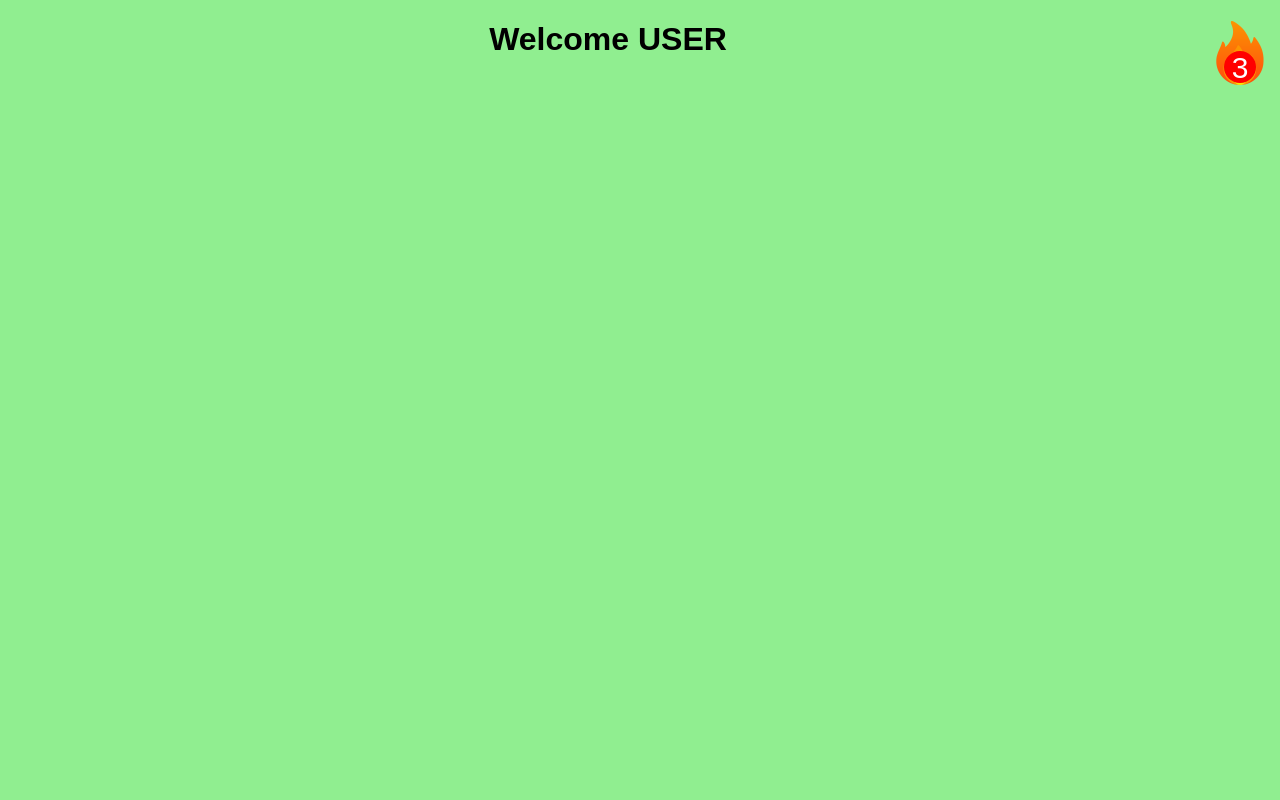
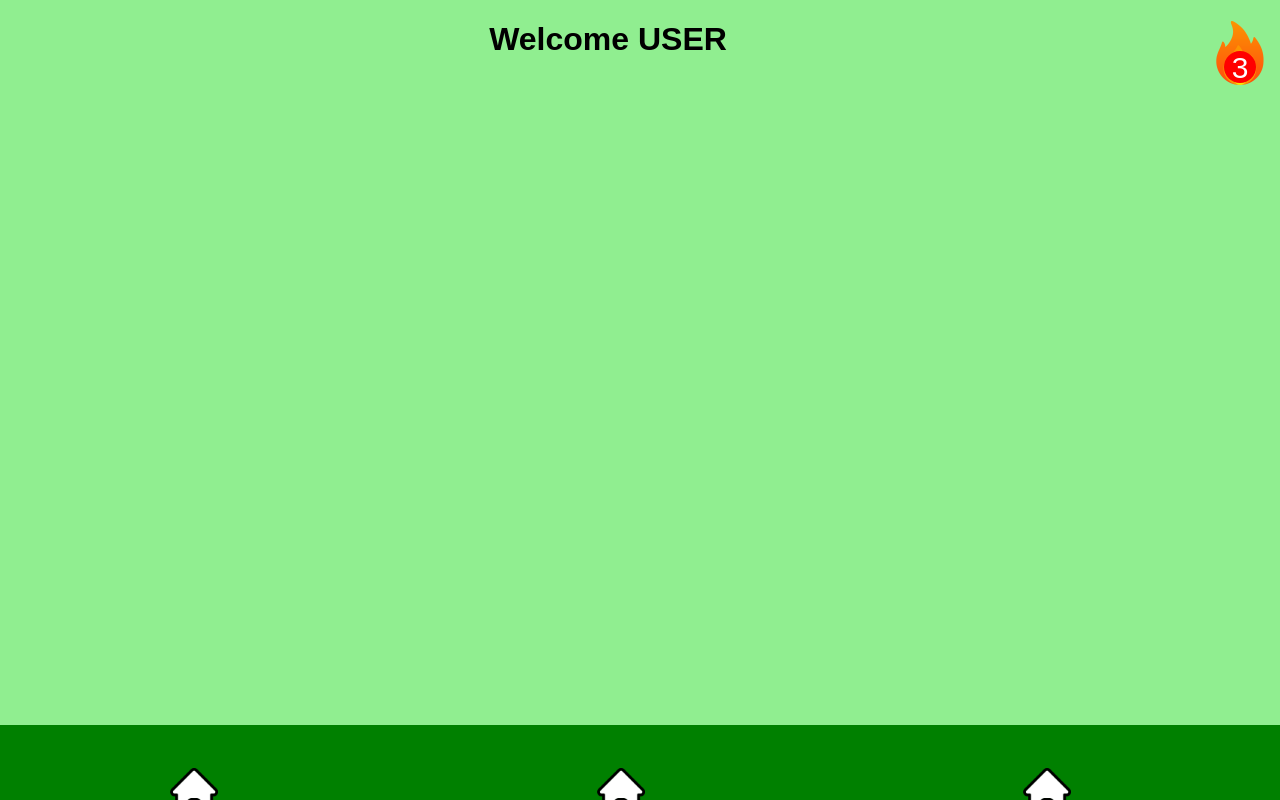
Before and after one commit to prabhguron/1800_202510_BBY01, a plain HTML site: page main.html in a window 1280 px wide. Drawn offline with Linux system fonts and the light colour scheme.

Commit message:
navbar template

```diff
--- a/main.html
+++ b/main.html
@@ -14,5 +14,11 @@
         <div class="hero">
             <h1>Welcome USER</h1>
         </div>
+
+        <div class="navbar">
+            <div class="navbaritem"><input type="image" src="images/home.png"/></div>
+            <div class="navbaritem"><input type="image" src="images/home.png"/></div>
+            <div class="navbaritem"><input type="image" src="images/home.png"/></div>
+        </div>
     </body>
 </html>
--- a/styles/main.css
+++ b/styles/main.css
@@ -1,6 +1,7 @@
 body {
     background-color: lightgreen;
     font-family: Arial, Helvetica, sans-serif;
+    height: 100%;
 }
 
 .hero {
@@ -30,6 +31,23 @@ body {
 
 .navbar {
     width: 100%;
-    height: 50px;
+    height: 75px;
     background-color: green;
+    position: fixed;
+    bottom: 0;
+    left: 0;
 }
+
+.navbaritem {
+    width: 33.3%;
+    float: left;
+    border-radius: 10px;
+}
+
+.navbaritem input {
+    width: 48px;
+    height: 48px;
+    float: none;
+    margin-left: 40%;
+    margin-top: 10%;
+}
```
Also changed, not shown: images/home.png (added).
